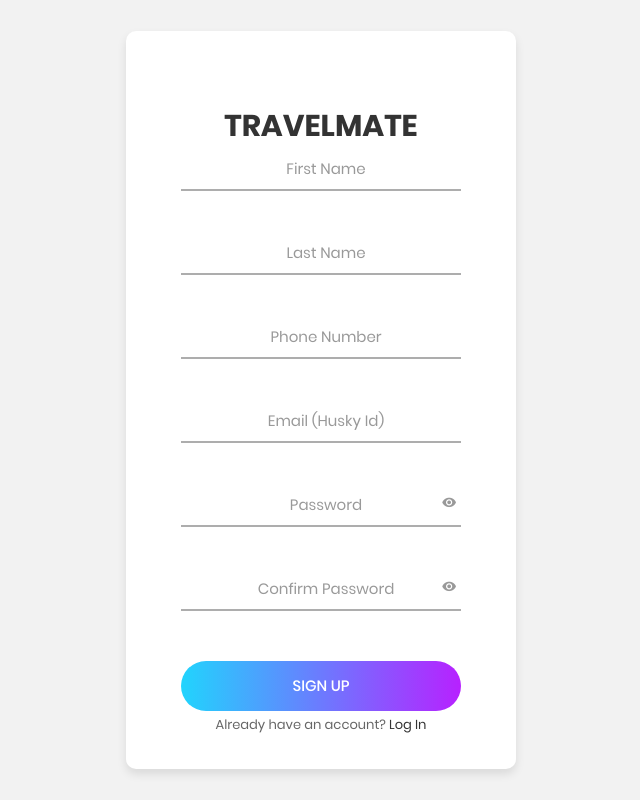
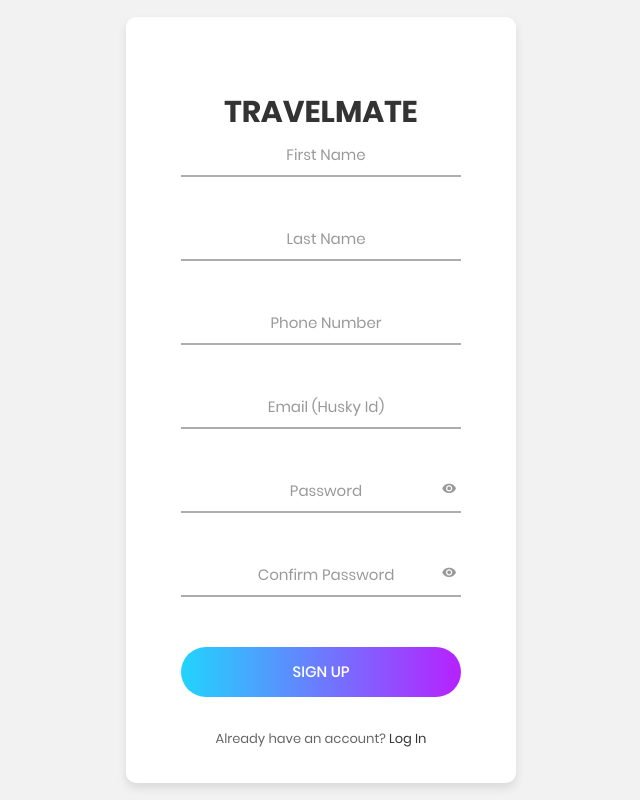
Before and after one commit to mansikulkarni96/TravelMate, a Django app: page /register/ in a window 1280 px wide. Shown: the whole page, without its empty margins (319-959 px from the left). Run offline with Django 3.2, Linux system fonts and the light colour scheme; some web fonts are replaced.

Commit message:
Padding Fix

```diff
--- a/travel/templates/travel/register.html
+++ b/travel/templates/travel/register.html
@@ -111,7 +111,7 @@ function hideURLbar(){ window.scrollTo(0,1); } </script>
 						</div>
 					</div>
 
-					<div class="text-center p-t-115">
+					<div class="text-center p-t-115" style="padding-top:10%">
 						<span class="txt1">
 							Already have an account?
 						</span>
```
